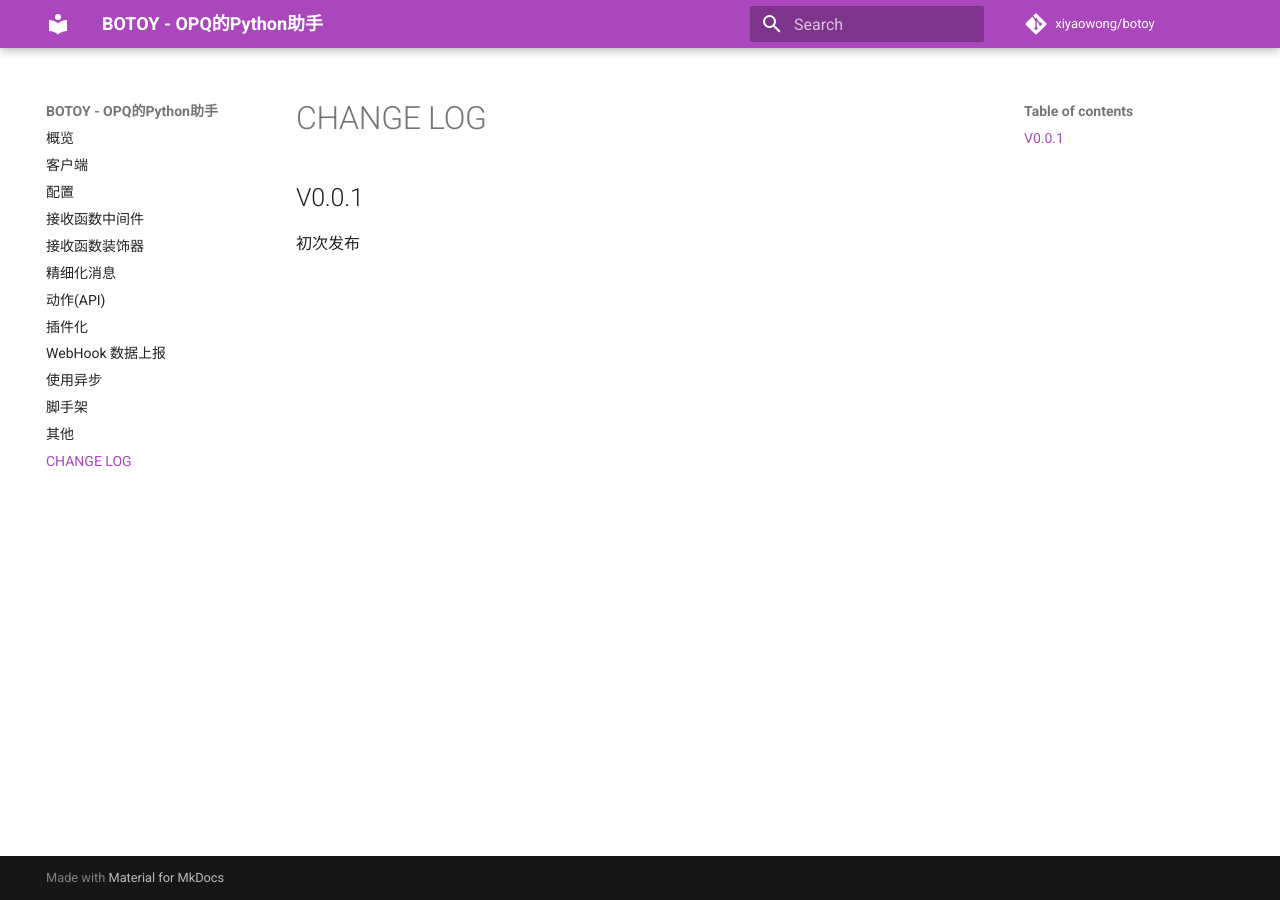
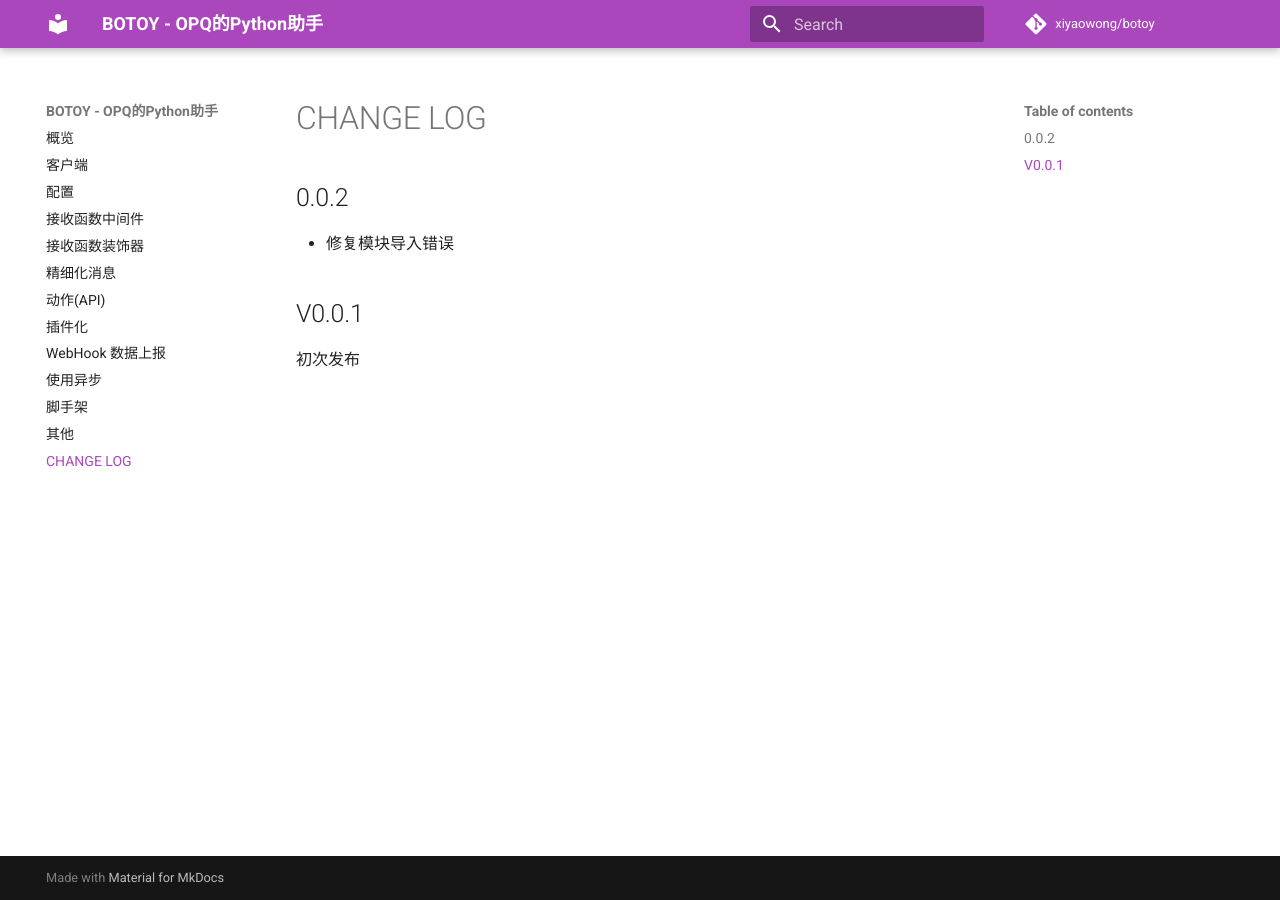
Before and after one commit to opq-osc/botoy, an MkDocs documentation site: the page built from docs/changelog.md, in a window 1280 px wide. Built offline with MkDocs 1.6.1 and Material for MkDocs 9.7.7, drawn with Linux system fonts in a browser that asks for light colours; comment, search, counter and statistics services are not loaded.

Commit message:
修复导入错误

```diff
--- a/CHANGELOG.md
+++ b/CHANGELOG.md
@@ -1,4 +1,8 @@
 # CHANGE LOG
+
+## 0.0.2
+
+- 修复模块导入错误
 
 ## V0.0.1
 
--- a/botoy/__version__.py
+++ b/botoy/__version__.py
@@ -1 +1 @@
-__version__ = '0.0.1'
+__version__ = '0.0.2'
```
Also changed, not shown: docs/cli.md (+1 -0 lines).
